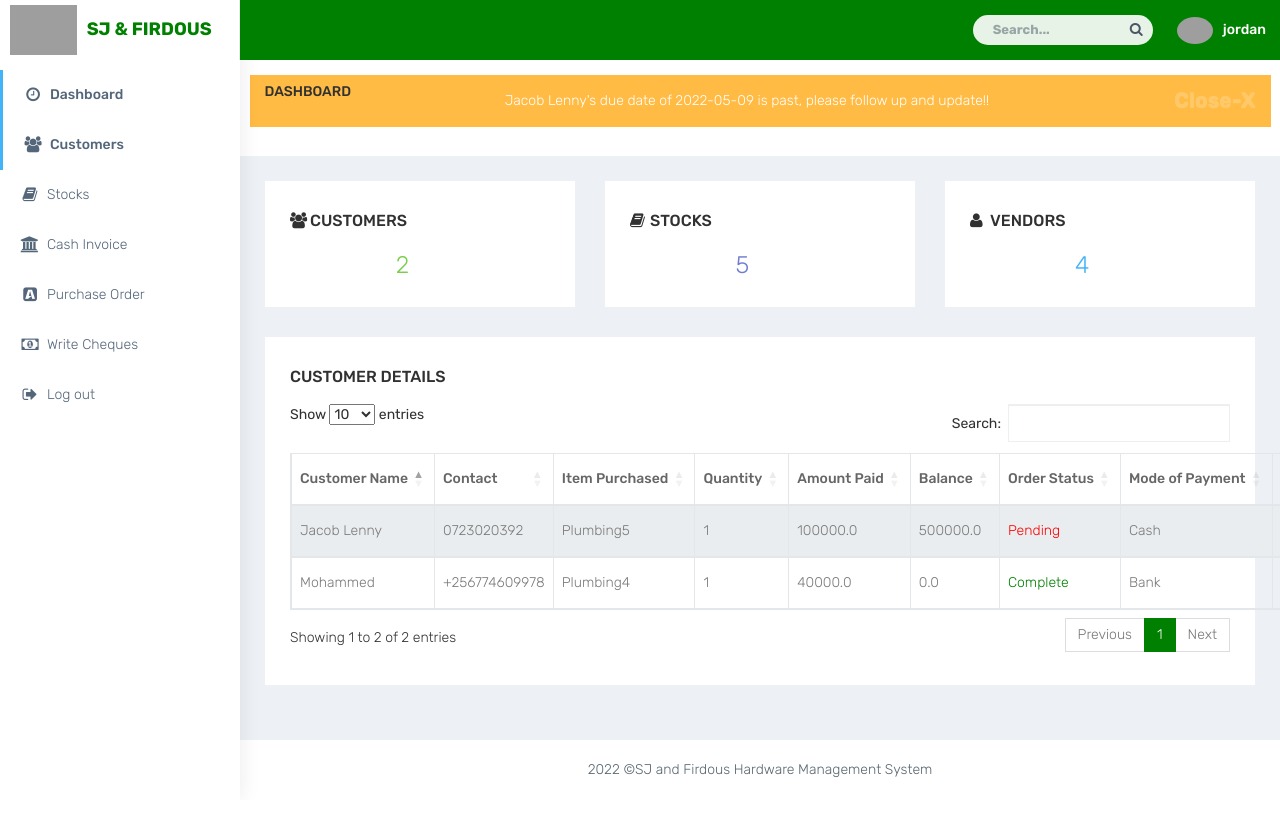
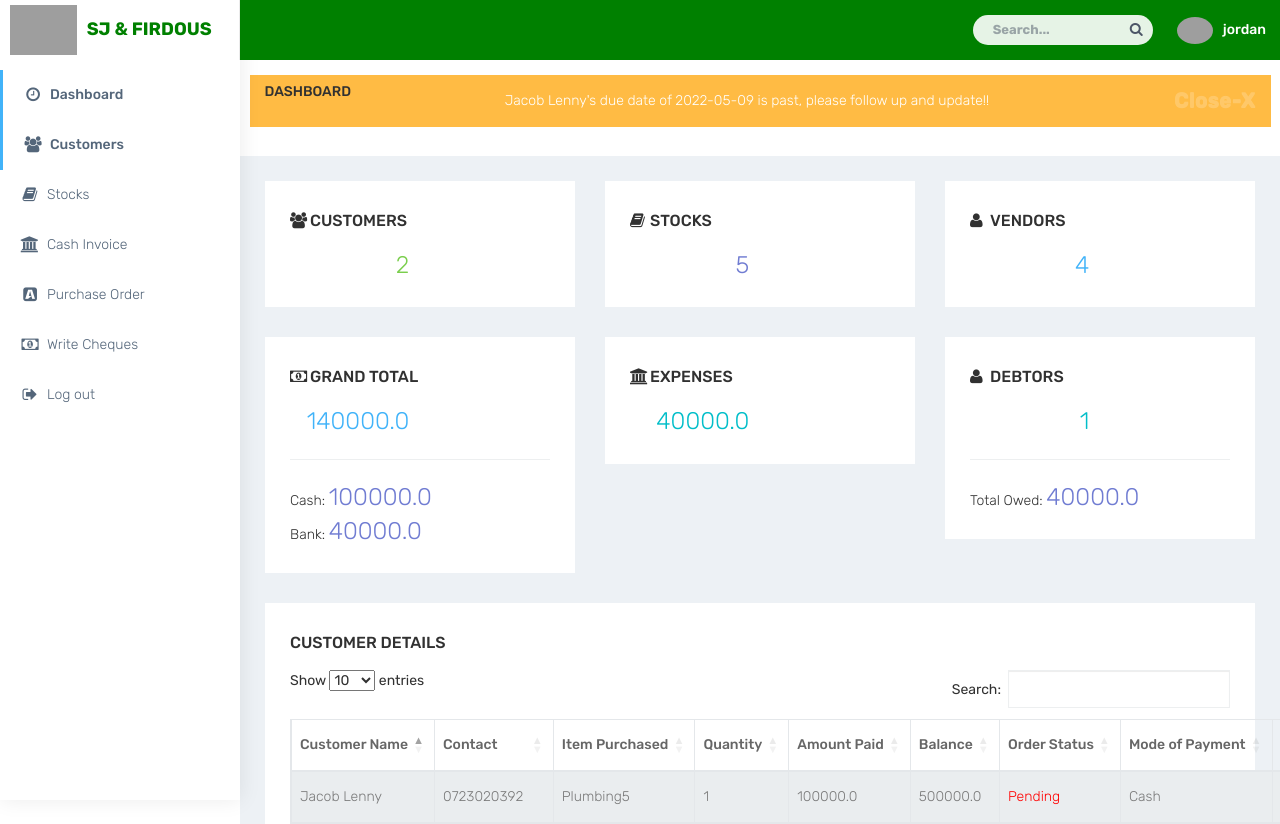
Before and after one commit to jkinathan/firdous, a Django app: page / in a window 1280 px wide; the page is wider, and only the part inside the window is pictured. Shown: the top 824 px of that part. Before the commit the page ends 777 px from the top of that part, so only its background shows below. Run offline with Django 4.2, Linux system fonts and the light colour scheme; a user stored in the database is signed in; data comes from the database, SQL or seed files in the repository; parts of the project's set-up code (start-up, migrations or seed data) failed here and were passed over; some libraries are stand-ins or nearby versions; grey boxes are pictures that could not be loaded.

Commit message:
feat: Adds logic for grandtotal debtors and expenses

```diff
--- a/plumbing/views.py
+++ b/plumbing/views.py
@@ -28,7 +28,29 @@ def index(request):
     customers = Customer.objects.all()
     # print(customers)
     stocks = Stock.objects.all()
+    customerCash = Customer.objects.filter(modeOfPayment='Cash')
+    customerBank = Customer.objects.filter(modeOfPayment='Bank')
+    customerDebtors = Customer.objects.filter(order_status='Pending').count()
+    expenses = Cheques.objects.all()
+
+    grandtotal  = 0;
+    cash = 0;
+    bank = 0;
+    expensesTotal = 0;
+    debtorBal = 0;
+    for Total in customers:
+        grandtotal = grandtotal + Total.totalAmountPaid
+    for Total in customerCash:
+        cash = cash + Total.totalAmountPaid
+    for Total in customerBank:
+        bank = bank + Total.totalAmountPaid
+    for Total in expenses:
+        expensesTotal = expensesTotal + Total.totalAmountPaid
+    for debtBal in customers:
+        debtorBal = debtorBal + debtBal.balance
+
     for stockProfit in stocks:
+
         percstockProfit = (stockProfit.sellingPrice - stockProfit.costPrice) * 100
 
     print("-----------------------Blaaa_________________")
@@ -40,7 +62,13 @@ def index(request):
               'customercount':customercount,
               'stockscount':stockscount,
               'vendorcount':vendorcount,
+              'grandtotal':grandtotal,
               'percstockProfit':percstockProfit,
+              'cash':cash,
+              'bank':bank,
+              'expensesTotal':expensesTotal,
+              'customerDebtors':customerDebtors,
+              'debtorBal':debtorBal,
               }
 
     for stock in stocks:
--- a/templates/index.html
+++ b/templates/index.html
@@ -45,6 +45,47 @@
                     <ul class="list-inline two-part">
 
                         <li class="text-right"><i class="ti-arrow-up text-info"></i> <span class="counter text-info">{{ vendorcount }}</span></li>
+                    </ul>
+                </div>
+            </div>
+            <div class="col-lg-4 col-sm-6 col-xs-10">
+                <div class="white-box analytics-info">
+                    <h3 class="box-title"><i class="fa fa-money fa-fw" aria-hidden="true"></i>Grand Total</h3>
+                    <ul class="list-inline two-part">
+
+                        <li class="text-right"><i class="ti-arrow-up text-info"></i> <span class="counter text-info">{{ grandtotal }}</span></li>
+                    </ul>
+                    <hr>
+                    <ul class="list-inline one-part">
+
+                        <li class="text-right"><i class="ti-arrow-up text-info"></i>Cash: <span class="counter text-purple">{{ cash }}</span></li>
+                    </ul>
+                    <ul class="list-inline one-part">
+
+                        <li class="text-right"><i class="ti-arrow-up text-info"></i>Bank: <span class="counter text-purple">{{ bank }}</span></li>
+                    </ul>
+                </div>
+            </div>
+            <div class="col-lg-4 col-sm-6 col-xs-10">
+                <div class="white-box analytics-info">
+                    <h3 class="box-title"><i class="fa fa-bank fa-fw" aria-hidden="true"></i>Expenses</h3>
+                    <ul class="list-inline two-part">
+
+                        <li class="text-right"><i class="ti-arrow-up text-info"></i> <span class="counter text-blue">{{ expensesTotal }}</span></li>
+                    </ul>
+                </div>
+            </div>
+            <div class="col-lg-4 col-sm-6 col-xs-10">
+                <div class="white-box analytics-info">
+                    <h3 class="box-title"><i class="fa fa-user fa-fw" aria-hidden="true"></i>Debtors</h3>
+                    <ul class="list-inline two-part">
+
+                        <li class="text-right"><i class="ti-arrow-up text-info"></i> <span class="counter text-blue">{{ customerDebtors }}</span></li>
+                    </ul>
+                    <hr>
+                    <ul class="list-inline one-part">
+
+                        <li class="text-right"><i class="ti-arrow-up text-info"></i>Total Owed: <span class="counter text-purple">{{ bank }}</span></li>
                     </ul>
                 </div>
             </div>
```
